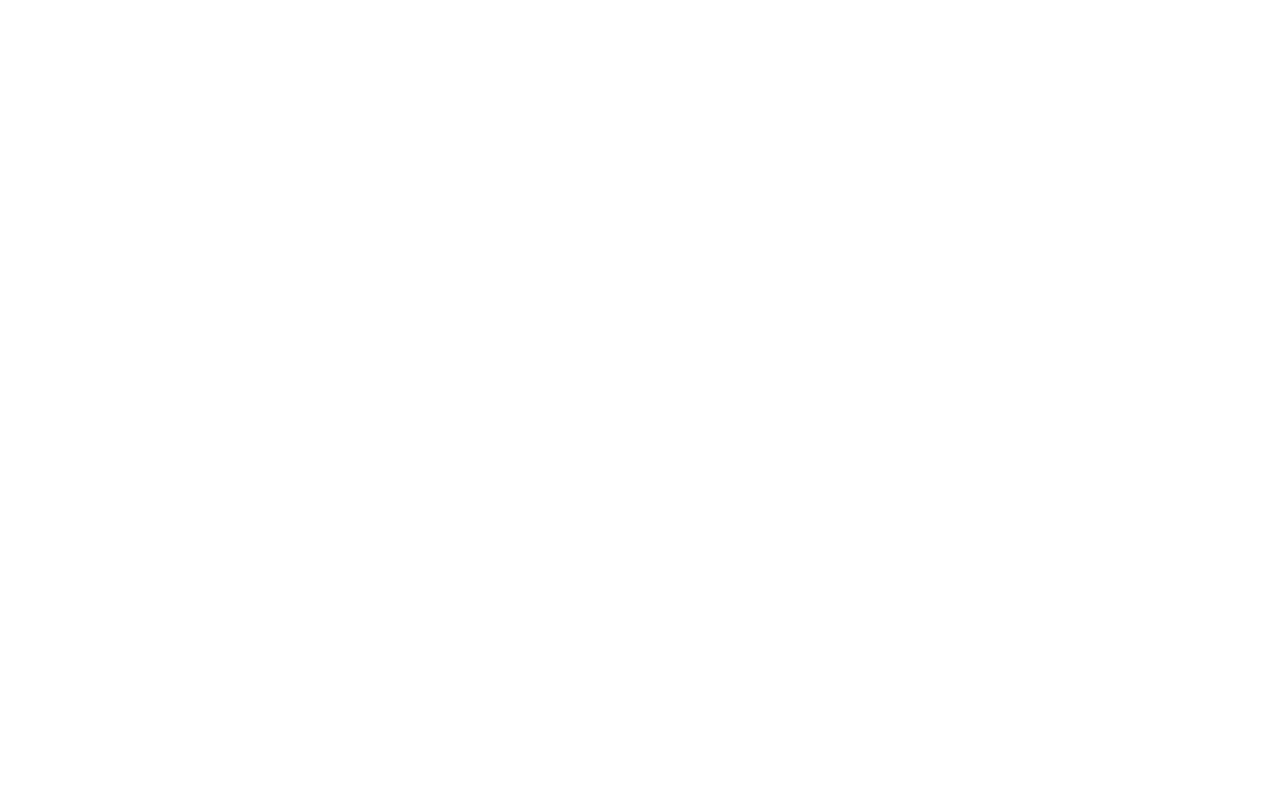
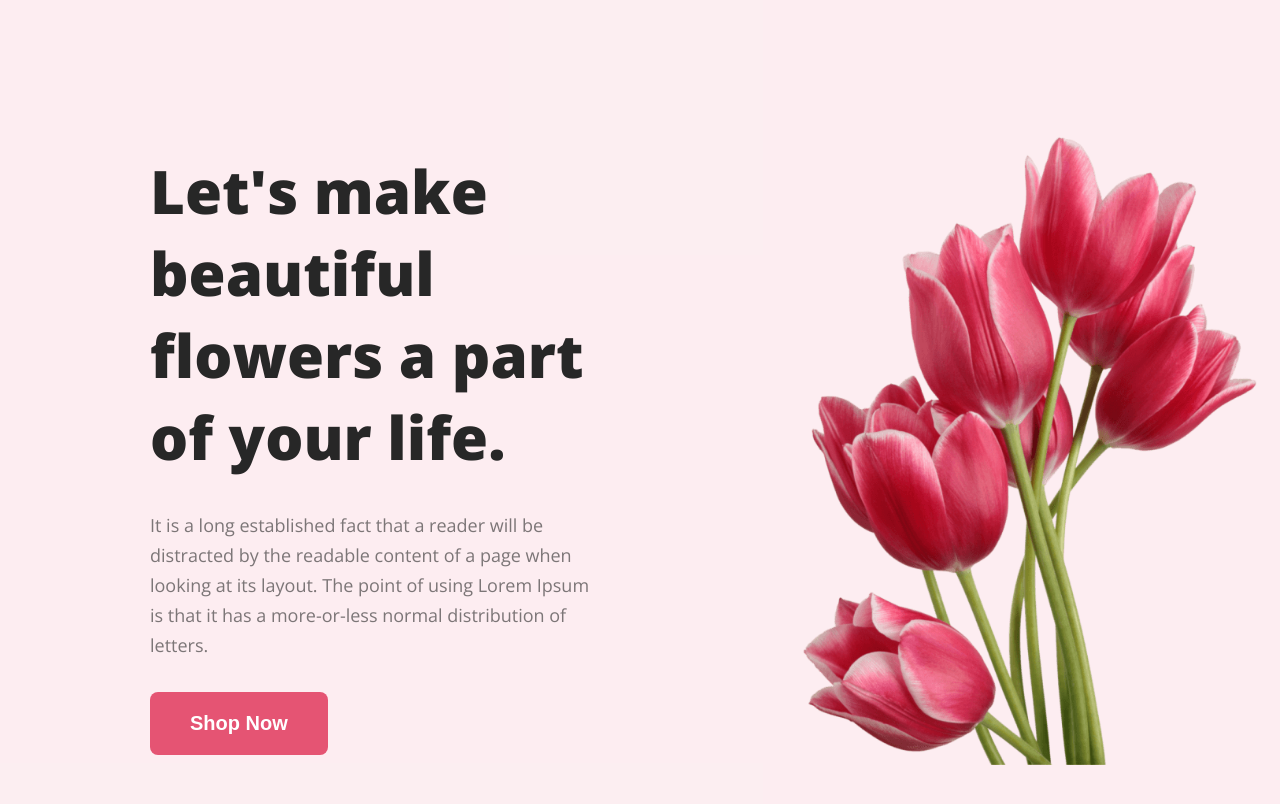
Before and after one commit to Shakib-Shajid/flower-shop-assignment, a plain HTML site: page index.html in a window 1280 px wide. Drawn offline with nearby package versions, Linux system fonts and the light colour scheme.

Commit message:
header added

```diff
--- a/index.html
+++ b/index.html
@@ -4,11 +4,29 @@
 <head>
     <meta charset="UTF-8">
     <meta name="viewport" content="width=device-width, initial-scale=1.0">
-    <title>Document</title>
+    <title>Flower Shop</title>
+    <link rel="preconnect" href="https://fonts.googleapis.com">
+    <link rel="preconnect" href="https://fonts.gstatic.com" crossorigin>
+    <link href="https://fonts.googleapis.com/css2?family=Lato:ital@0;1&family=Open+Sans:wght@400;800&display=swap"
+        rel="stylesheet">
+    <link rel="stylesheet" href="style.css">
 </head>
 
 <body>
+    <header class="header">
+        <div class="header-part">
+            <h1 class="header-title">Let's make beautiful flowers a part of your life.</h1>
+            <p class="header-desc">It is a long established fact that a reader will be distracted by the readable
+                content of
+                a page when looking at its layout. The point of using Lorem Ipsum is that it has a more-or-less normal
+                distribution of letters.</p>
+            <button class="header-btn"><a href="">Shop Now</a></button>
+        </div>
 
+        <div>
+            <img class="header-img" src="images/pngwing 10.png" alt="">
+        </div>
+    </header>
 </body>
 
 </html>
--- /dev/null
+++ b/style.css
@@ -0,0 +1,62 @@
+* {
+    margin: 0;
+}
+
+body {
+    font-family: 'Lato', sans-serif;
+    font-family: 'Open Sans', sans-serif;
+}
+
+/* header */
+
+.header {
+    display: flex;
+    gap: 30px;
+    background-color: rgba(229, 84, 115, 0.10);
+
+    align-items: center;
+
+    /*
+    padding: 50px 240px 0px 240px;
+ */
+}
+
+.header-part {
+    padding: 150px;
+    max-width: 40%;
+    /* border: 2px solid red; */
+}
+
+.header-title {
+    color: #272727;
+    font-size: 60px;
+    font-weight: 800;
+}
+
+.header-desc {
+    color: rgba(39, 39, 39, 0.60);
+    font-size: 18px;
+    font-weight: 400;
+    line-height: 30px;
+    margin: 32px 0;
+}
+
+.header-btn {
+    border-radius: 8px;
+    background: #E55473;
+    font-size: 20px;
+    font-weight: 700;
+    padding: 20px 40px;
+    border: 0;
+}
+
+.header-btn a {
+    text-decoration: none;
+    color: #FFF;
+
+}
+
+.header-img {
+    padding: 20px 0px;
+    width: 500px;
+}
```
